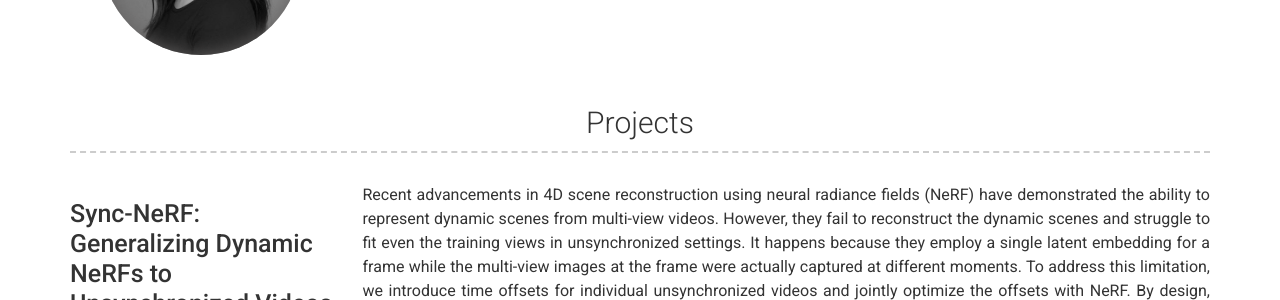
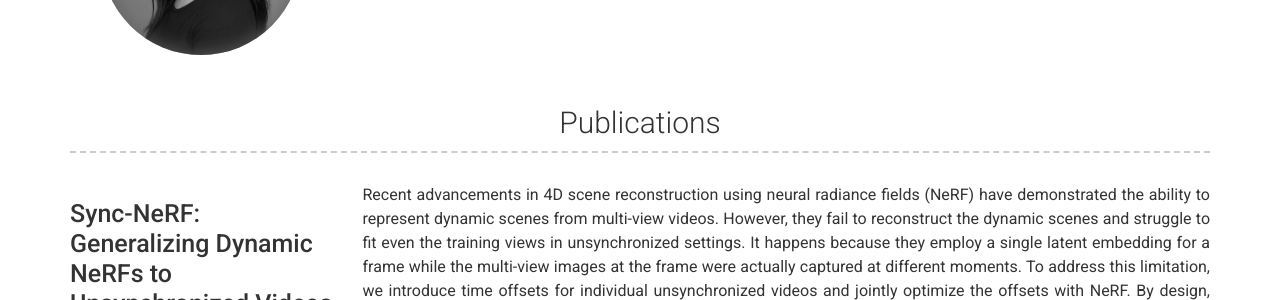
Before and after one commit to seoha-kim/seoha-kim.github.io, a Jekyll site: the page built from index.md, in a window 1280 px wide. Shown: the part 424-724 px from the top of the page. Built offline with Jekyll 4.4.1, drawn with Linux system fonts in a browser that asks for light colours; nearby versions of some CDN libraries.

Commit message:
Initial resume setup

```diff
--- a/_config.yml
+++ b/_config.yml
@@ -45,7 +45,7 @@ about_content: | # this will include new lines to allow paragraphs
 
 
 content:
-  - title: Projects # Title for the section
+  - title: Publications # Title for the section
     layout: list # Type of content section (list/text)
     content:
       - layout: left
```
